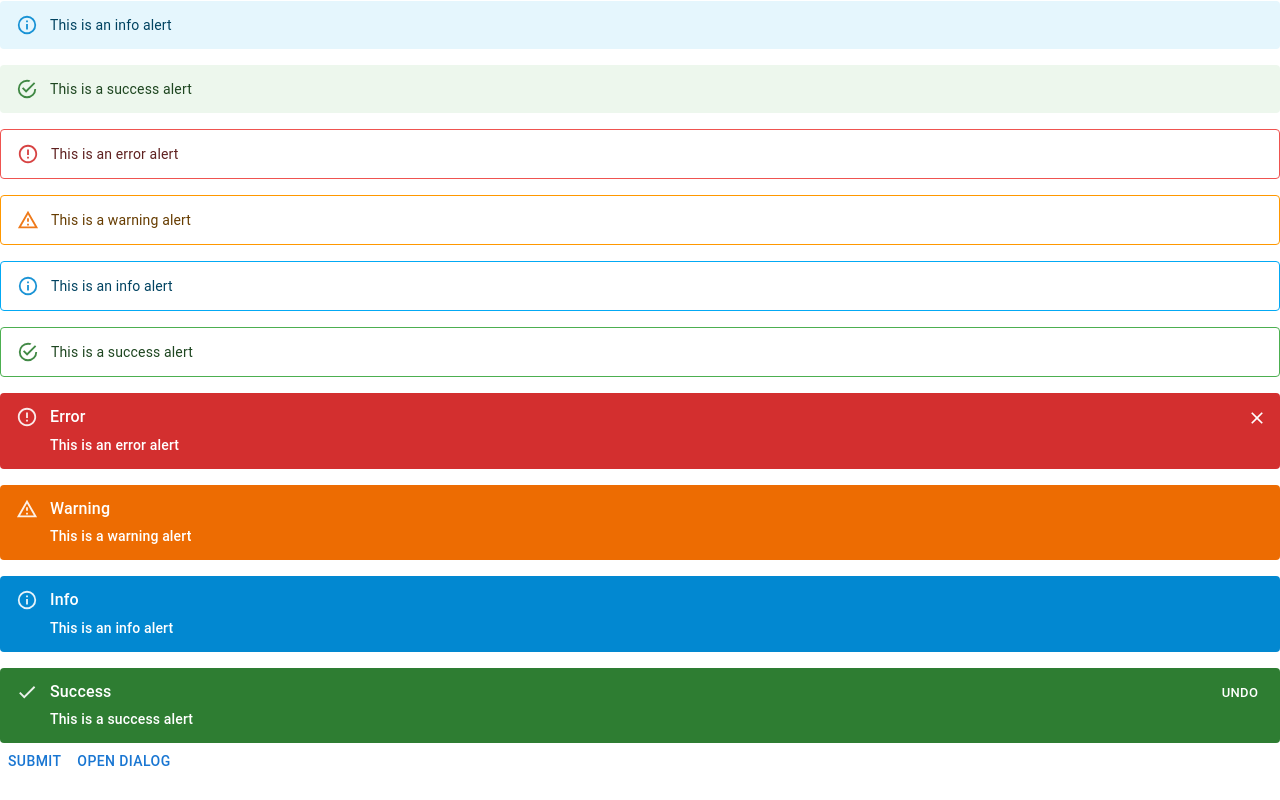
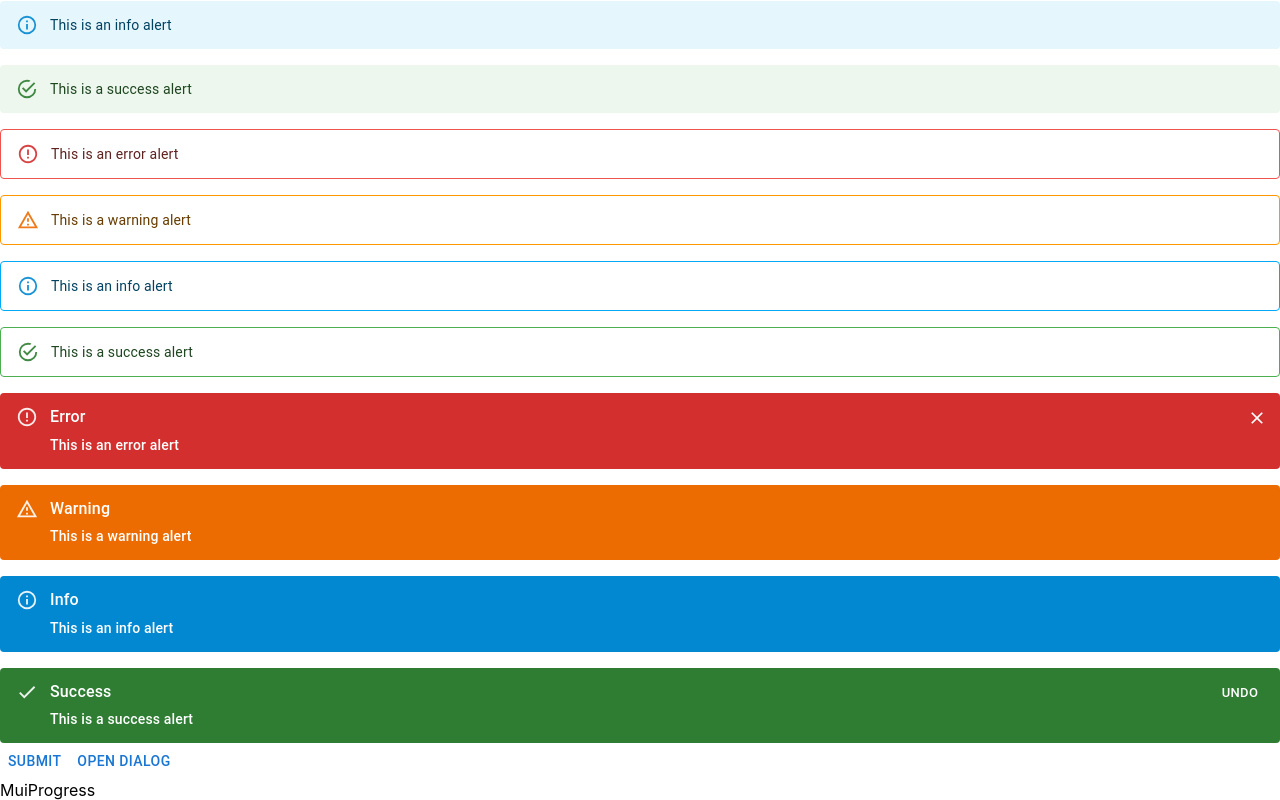
Before and after one commit to ElyaApyzova/React-mui-library, a React (Create React App) app: page / in a window 1280 px wide. Shown: the part 5269-6069 px from the top of the page. Built offline with nearby package versions, Linux system fonts and the light colour scheme.

Commit message:
Progress

```diff
--- a/src/App.tsx
+++ b/src/App.tsx
@@ -27,6 +27,7 @@ import { MuiTable } from './components/MuiTable';
 import { MuiAlert } from './components/MuiAlert';
 import { MuiSnackbar } from './components/MuiSnackbar';
 import { MuiDialog } from './components/MuiDialog';
+import { MuiProgress } from './components/MuiProgress';
 
 function App() {
   return (
@@ -59,6 +60,7 @@ function App() {
       <MuiAlert />
       <MuiSnackbar />
       <MuiDialog />
+      <MuiProgress />
     </div>
   );
 }
--- /dev/null
+++ b/src/components/MuiProgress.tsx
@@ -0,0 +1,7 @@
+import { Stack } from '@mui/material'
+
+export const MuiProgress = () => {
+    return (
+        <Stack spacing={2}>MuiProgress</Stack>
+    )
+}
```
